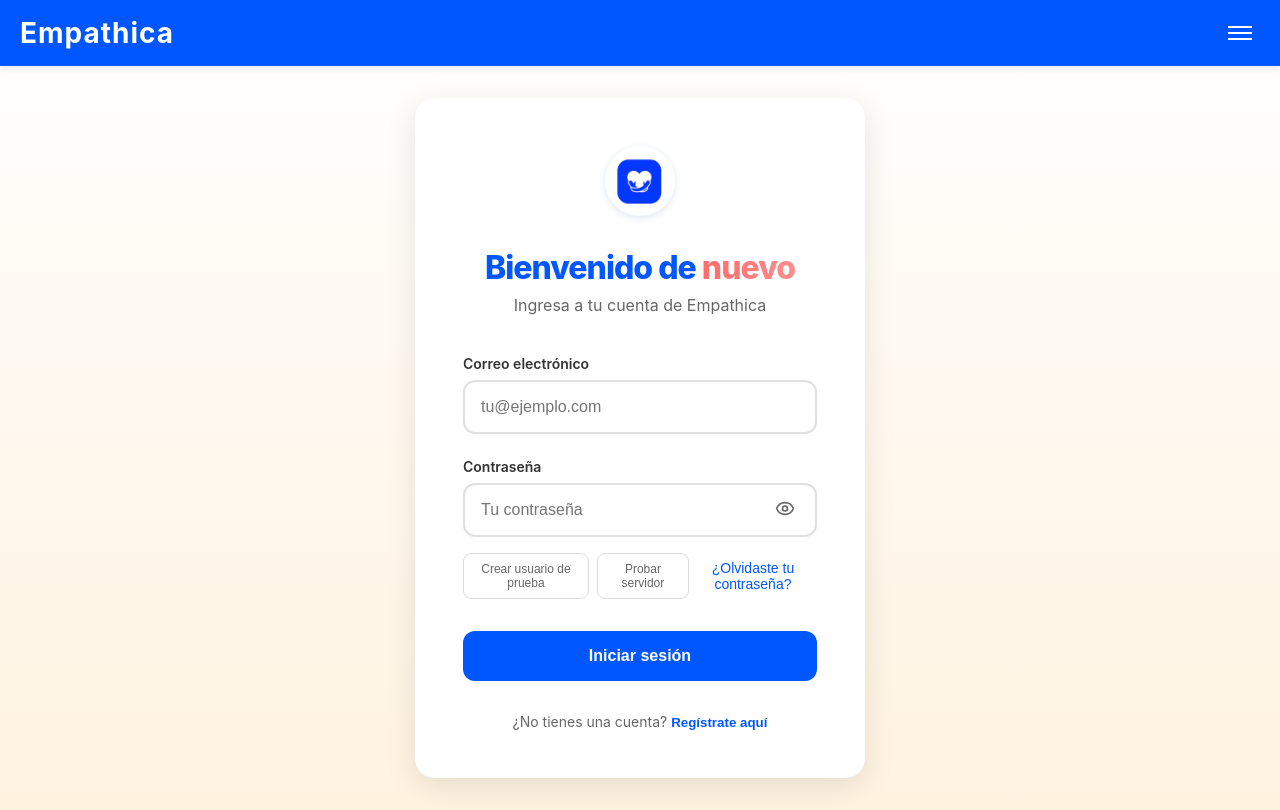
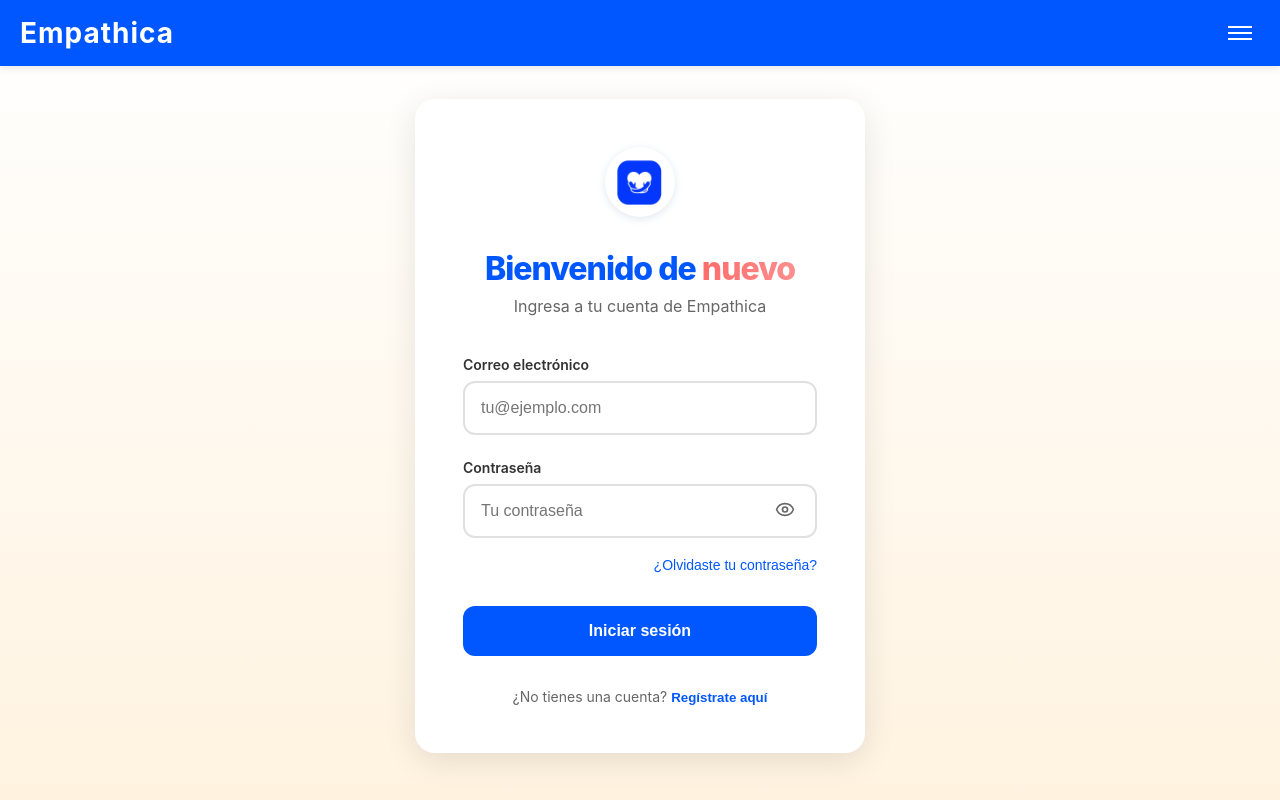
Before and after one commit to empathicacolombia/empathicaweb, a React (Create React App) app: page /login in a window 1280 px wide. Built offline with nearby package versions, Linux system fonts and the light colour scheme.

Commit message:
prueba 4 login

```diff
--- a/src/components/LoginPage.jsx
+++ b/src/components/LoginPage.jsx
@@ -41,65 +41,6 @@ const LoginPage = ({ navigationProps }) => {
    * Estado para manejar errores del login
    */
   const [error, setError] = useState('');
-
-  /**
-   * Función para crear un usuario de prueba (solo para desarrollo)
-   */
-  const createTestUser = async () => {
-    try {
-      const testUserData = {
-        id: 0,
-        username: 'test@example.com',
-        name: 'Usuario',
-        lastName: 'Prueba',
-        email: 'test@example.com',
-        password: '123456',
-        role: 'PATIENT'
-      };
-
-      console.log('Creando usuario de prueba...');
-      const response = await fetch('https://ec2-3-143-252-0.us-east-2.compute.amazonaws.com:8443/api/auth/signup', {
-        method: 'POST',
-        headers: {
-          'Content-Type': 'application/json',
-        },
-        body: JSON.stringify(testUserData)
-      });
-
-      console.log('Respuesta del signup:', {
-        status: response.status,
-        statusText: response.statusText
-      });
-
-      const result = await response.json();
-      console.log('Usuario de prueba creado:', result);
-
-      // Auto-completar el formulario con las credenciales de prueba
-      setEmail('test@example.com');
-      setPassword('123456');
-
-      setError('Usuario de prueba creado. Intenta hacer login ahora.');
-
-    } catch (error) {
-      console.error('Error creando usuario de prueba:', error);
-      setError('Error creando usuario de prueba: ' + error.message);
-    }
-  };
-
-  /**
-   * Función para probar la conectividad con el servidor
-   */
-  const testServerConnection = async () => {
-    try {
-      console.log('Probando conectividad con el servidor...');
-      const response = await fetch('https://ec2-3-143-252-0.us-east-2.compute.amazonaws.com:8443/api/auth/login', {
-        method: 'OPTIONS'
-      });
-      console.log('Respuesta OPTIONS:', response);
-    } catch (error) {
-      console.error('Error de conectividad:', error);
-    }
-  };
 
   /**
    * Maneja la navegación entre diferentes páginas de la aplicación
@@ -789,49 +730,12 @@ const LoginPage = ({ navigationProps }) => {
             </div>
 
             {/* ========================================
-                 ENLACE DE CONTRASEÑA OLVIDADA Y BOTÓN DE PRUEBA
+                 ENLACE DE CONTRASEÑA OLVIDADA
                  ======================================== */}
             <div style={{
-              display: 'flex',
-              justifyContent: 'space-between',
-              alignItems: 'center',
+              textAlign: 'right',
               marginBottom: '2rem'
             }}>
-              <div style={{ display: 'flex', gap: '0.5rem' }}>
-                <button
-                  type="button"
-                  onClick={createTestUser}
-                  style={{
-                    color: '#666',
-                    fontSize: 12,
-                    fontWeight: 500,
-                    background: 'none',
-                    border: '1px solid #ddd',
-                    padding: '0.5rem 1rem',
-                    borderRadius: 8,
-                    cursor: 'pointer'
-                  }}
-                >
-                  Crear usuario de prueba
-                </button>
-                <button
-                  type="button"
-                  onClick={testServerConnection}
-                  style={{
-                    color: '#666',
-                    fontSize: 12,
-                    fontWeight: 500,
-                    background: 'none',
-                    border: '1px solid #ddd',
-                    padding: '0.5rem 1rem',
-                    borderRadius: 8,
-                    cursor: 'pointer'
-                  }}
-                >
-                  Probar servidor
-                </button>
-              </div>
-
               <button
                 type="button"
                 style={{
--- a/src/services/api.js
+++ b/src/services/api.js
@@ -13,37 +13,8 @@ const API_BASE_URL = 'https://ec2-3-143-252-0.us-east-2.compute.amazonaws.com:84
  */
 const handleResponse = async (response) => {
   if (!response.ok) {
-    let errorData = {};
-    try {
-      errorData = await response.json();
-    } catch (e) {
-      // Si no se puede parsear JSON, intentar leer como texto
-      const textError = await response.text();
-      errorData = { message: textError || 'Error desconocido' };
-    }
-
-    console.error('Error response:', {
-      status: response.status,
-      statusText: response.statusText,
-      errorData: errorData,
-      url: response.url
-    });
-
-    // Mensaje de error más específico
-    let errorMessage = 'Error de autenticación';
-    if (response.status === 401) {
-      errorMessage = 'Credenciales incorrectas. Verifica tu email y contraseña.';
-    } else if (response.status === 404) {
-      errorMessage = 'Servicio no encontrado. Verifica la URL del servidor.';
-    } else if (response.status === 500) {
-      errorMessage = 'Error interno del servidor. Intenta más tarde.';
-    } else if (errorData.message) {
-      errorMessage = errorData.message;
-    } else if (errorData.error) {
-      errorMessage = errorData.error;
-    }
-
-    throw new Error(errorMessage);
+    const errorData = await response.json().catch(() => ({}));
+    throw new Error(errorData.message || `Error HTTP: ${response.status}`);
   }
   return response.json();
 };
@@ -90,23 +61,16 @@ export const authService = {
           */
          login: async (credentials) => {
            try {
-             // Preparar datos para el backend según la documentación de Swagger
+             // Preparar datos para el backend según la estructura requerida
              const loginData = {
-               id: 0,
-               username: credentials.email,
-               name: '',
-               lastName: '',
+               id: 0, // Campo requerido por el backend
+               username: credentials.email, // Usar email como username
+               name: '', // Campo requerido pero no usado en login
+               lastName: '', // Campo requerido pero no usado en login
                email: credentials.email,
                password: credentials.password,
-               role: ''
+               role: '' // Campo requerido pero no usado en login
              };
-
-             console.log('Enviando datos de login:', {
-               url: `${API_BASE_URL}/api/auth/login`,
-               data: { ...loginData, password: '[HIDDEN]' },
-               method: 'POST',
-               headers: { 'Content-Type': 'application/json' }
-             });
 
              const response = await fetch(`${API_BASE_URL}/api/auth/login`, {
                method: 'POST',
@@ -116,30 +80,7 @@ export const authService = {
                body: JSON.stringify(loginData)
              });
 
-             console.log('Respuesta del servidor:', {
-               status: response.status,
-               statusText: response.statusText,
-               url: response.url,
-               headers: Object.fromEntries(response.headers.entries()),
-               ok: response.ok
-             });
-
-             // Intentar leer el cuerpo de la respuesta para debug
-             try {
-               const responseText = await response.text();
-               console.log('Cuerpo de la respuesta:', responseText);
-
-               // Si la respuesta no es exitosa, lanzar error
-               if (!response.ok) {
-                 throw new Error(`HTTP ${response.status}: ${responseText || response.statusText}`);
-               }
-
-               // Si es exitosa, parsear como JSON
-               return JSON.parse(responseText);
-             } catch (parseError) {
-               console.error('Error parseando respuesta:', parseError);
-               throw parseError;
-             }
+             return await handleResponse(response);
            } catch (error) {
              console.error('Error en login:', error);
              throw error;
```
